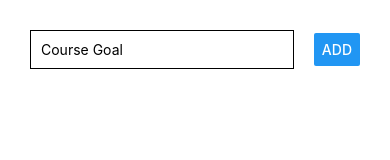
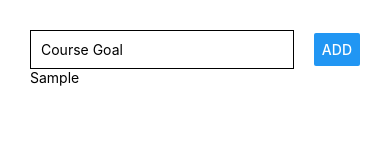
Before and after one commit to kronosGR/ReactNativeGoalsAPP, a React Native app: screen / in a window 390 px wide. Both pictures are taken after typing "Sample" into the empty fields and a click on the button "ADD". Shown: the top 160 px of the page. Built offline with nearby package versions, Linux system fonts and the light colour scheme.

Commit message:
show items

```diff
--- a/App.js
+++ b/App.js
@@ -3,16 +3,16 @@ import { Button, StyleSheet, Text, TextInput, View } from 'react-native';
 
 export default function App() {
   const [enteredGoal, setEnteredGoad] = useState('');
-  const [courseGoals, setCourseGoals] = useState([])
+  const [courseGoals, setCourseGoals] = useState([]);
 
   const goalInputHandler = (enteredText) => {
     setEnteredGoad(enteredText);
-  }
+  };
 
   const addGoalHandler = () => {
-    setCourseGoals(currentGoals => [...currentGoals], enteredGoal)
-    setEnteredGoad('');
-  }
+    setCourseGoals((currentGoals) => [...currentGoals, enteredGoal]);
+    setEnteredGoad('')
+  };
 
   return (
     <View style={styles.screen}>
@@ -26,7 +26,9 @@ export default function App() {
         <Button title='ADD' onPress={addGoalHandler} />
       </View>
       <View>
-
+        {courseGoals.map((goal, i) => (
+          <Text key={i}>{goal}</Text>
+        ))}
       </View>
     </View>
   );
```
Also changed, not shown: 1 other file (tests, documents, lock files or other folders).
